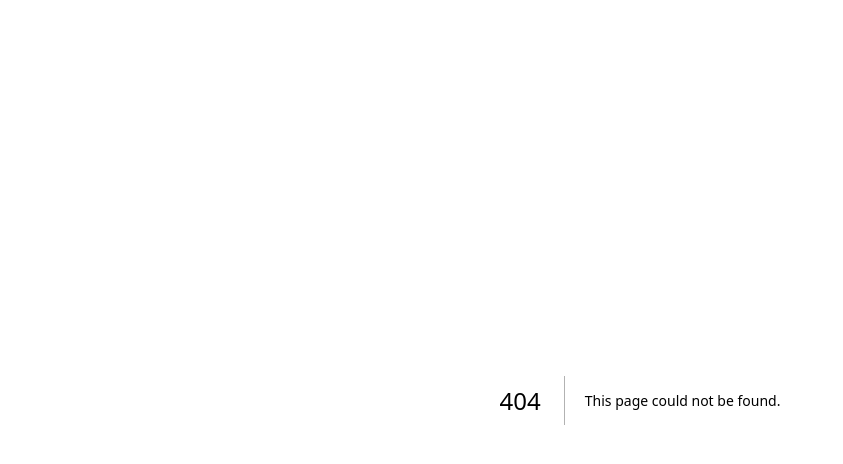
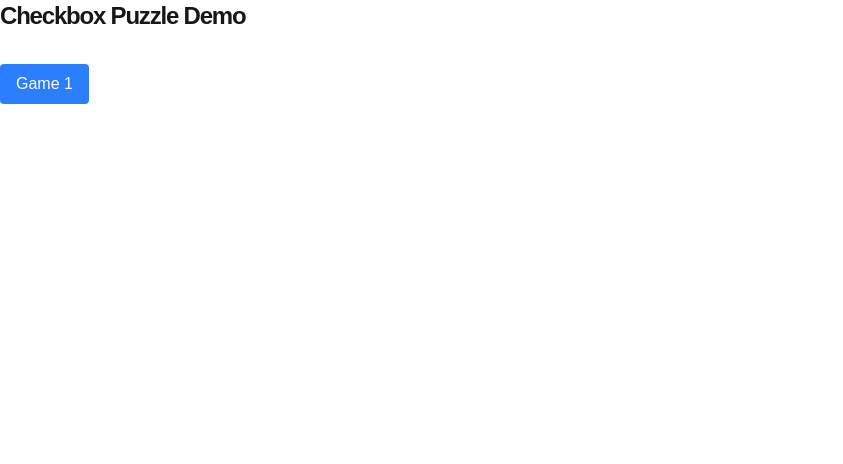
Before and after one commit to milesjaffee/checkbox-puzzles, a Next.js app: page /game in a window 1280 px wide. Before the commit this address had no page. Shown: the top 464 px of the page, without its empty margins (0-843 px from the left). Built offline with nearby package versions, Linux system fonts and the light colour scheme.

Commit message:
added game directory

```diff
--- /dev/null
+++ b/app/game/page.tsx
@@ -0,0 +1,13 @@
+export const metadata = {
+    title: 'Projects',
+    description: 'Read my projects.',
+  }
+
+  export default function Page() {
+    return (
+      <section>
+        <h1 className="font-semibold text-2xl mb-8 tracking-tighter">Checkbox Puzzle Demo</h1>
+        <button className="px-4 py-2 bg-blue-500 text-white rounded hover:bg-blue-700">Game 1</button>
+      </section>
+    )
+  }
```
